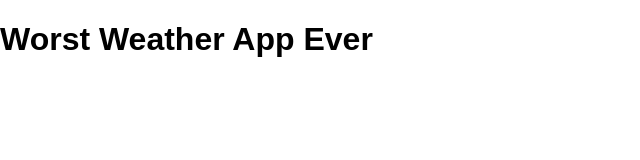
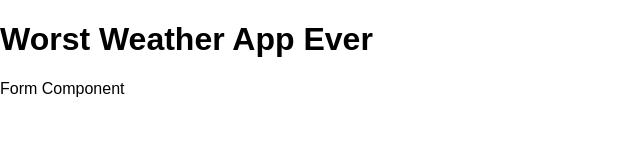
Before and after one commit to loophalen/weather-app, a React (Create React App) app in the folder weather/: page / in a window 1280 px wide. Shown: the top 160 px of the page, without its empty margins (0-640 px from the left). Built offline with nearby package versions, Linux system fonts and the light colour scheme.

Commit message:
added form component

```diff
--- a/weather/src/App.js
+++ b/weather/src/App.js
@@ -1,10 +1,14 @@
 import React from 'react'
 import Titles from './components/Titles'
+import Form from './components/Form'
 
 class App extends React.Component {
   render(){
     return(
+      <div>
       <Titles />
+      <Form />
+      </div>
     )
   }
 }
--- /dev/null
+++ b/weather/src/components/Form.js
@@ -0,0 +1,11 @@
+import React from 'react'
+
+class Form extends React.Component{
+    render(){
+        return(
+            <div>Form Component</div>
+        )
+    }
+}
+
+export default Form
```
